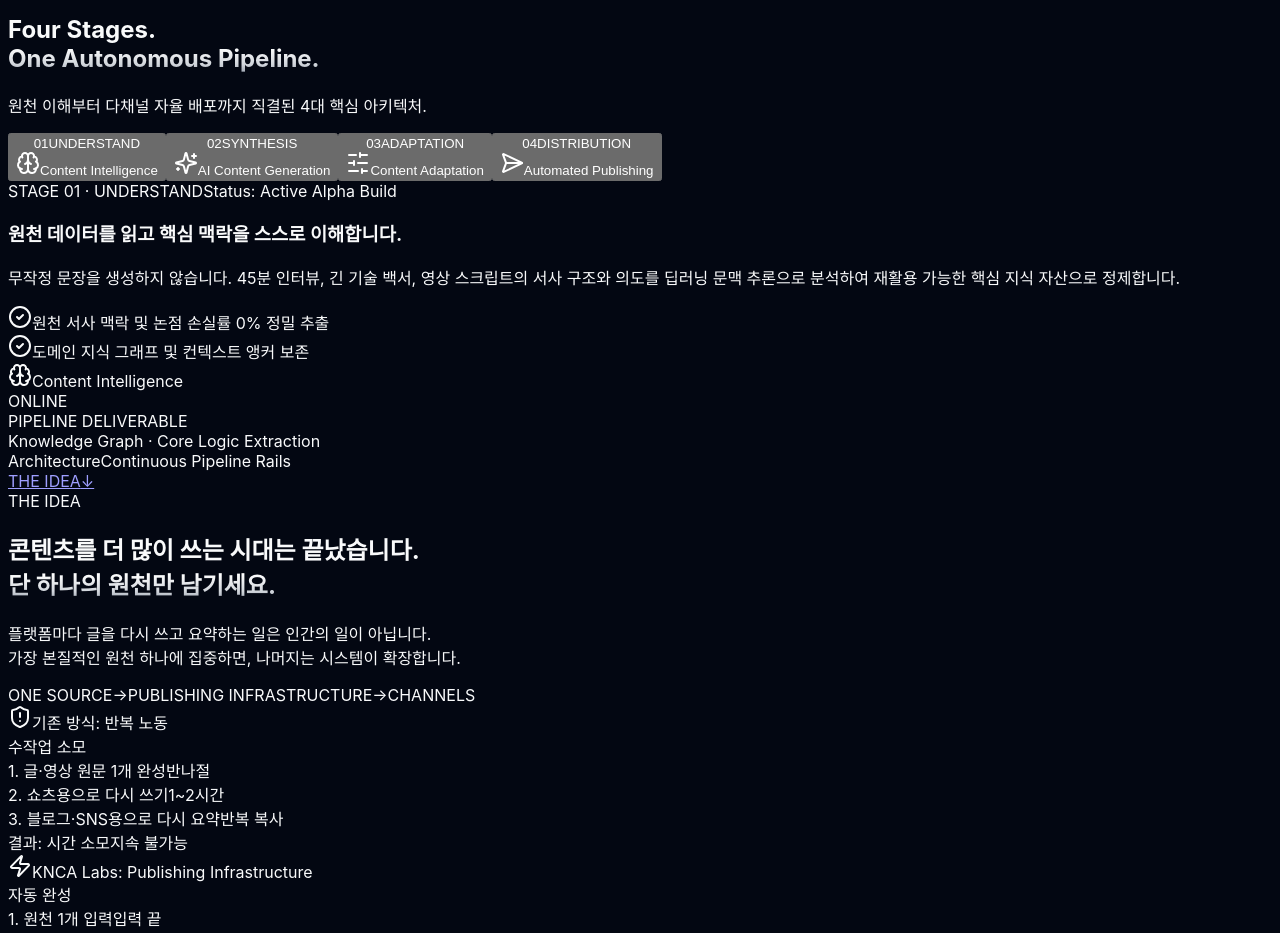
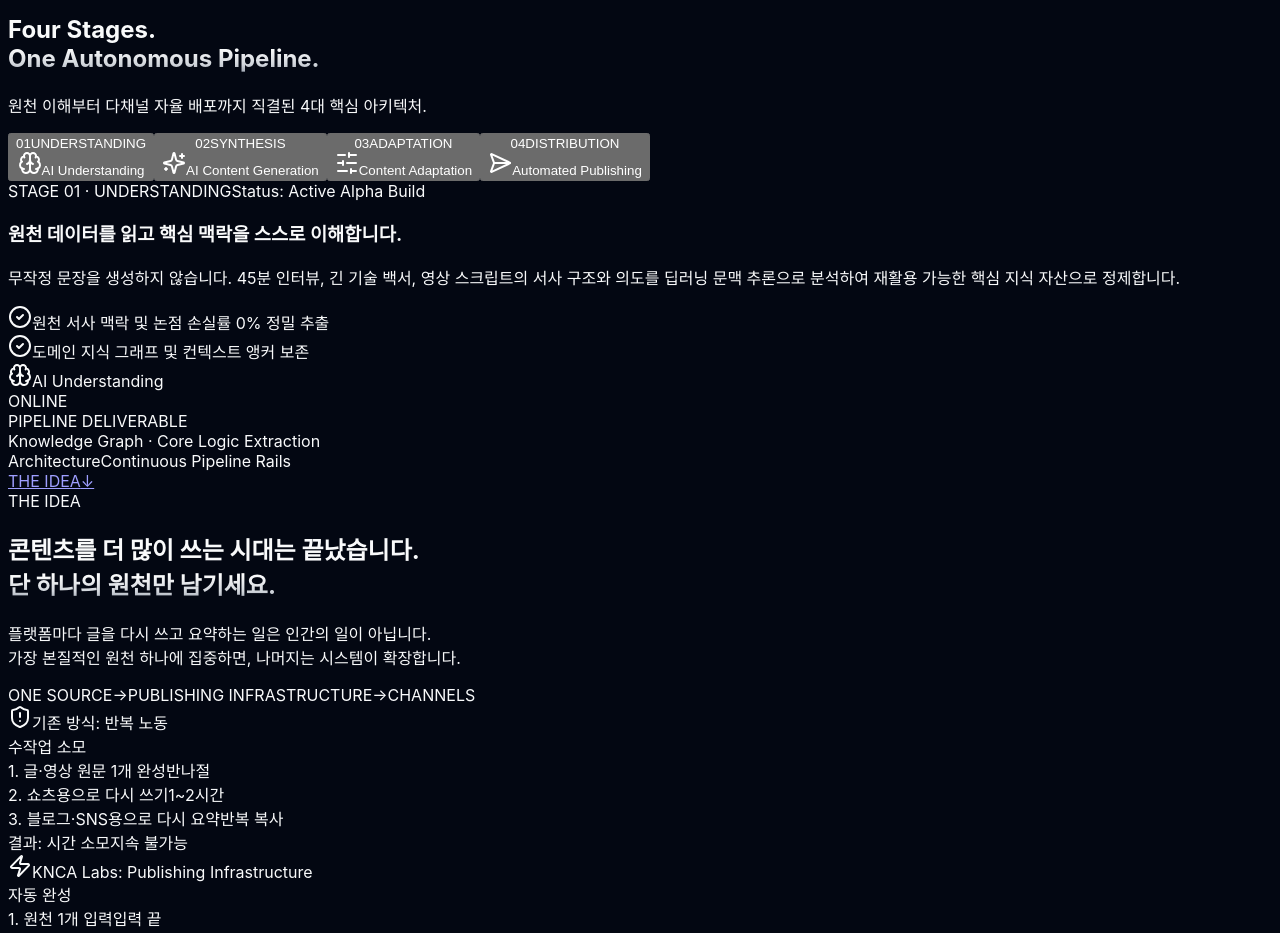
Before and after one commit to kncalabs/kncalabs, a Next.js app: page / in a window 1280 px wide. Shown: the part 1160-2093 px from the top of the page. Built offline with nearby package versions, Linux system fonts and the light colour scheme; a web font is replaced by a local one.

Commit message:
feat: refine pipeline stage 01 to AI Understanding

```diff
--- a/src/components/SystemCapabilities.tsx
+++ b/src/components/SystemCapabilities.tsx
@@ -11,8 +11,8 @@ export default function SystemCapabilities() {
       id: "stage-1",
       number: "01",
       icon: Brain,
-      category: "UNDERSTAND",
-      title: "Content Intelligence",
+      category: "UNDERSTANDING",
+      title: "AI Understanding",
       tagline: "원천 데이터를 읽고 핵심 맥락을 스스로 이해합니다.",
       description:
         "무작정 문장을 생성하지 않습니다. 45분 인터뷰, 긴 기술 백서, 영상 스크립트의 서사 구조와 의도를 딥러닝 문맥 추론으로 분석하여 재활용 가능한 핵심 지식 자산으로 정제합니다.",
```
